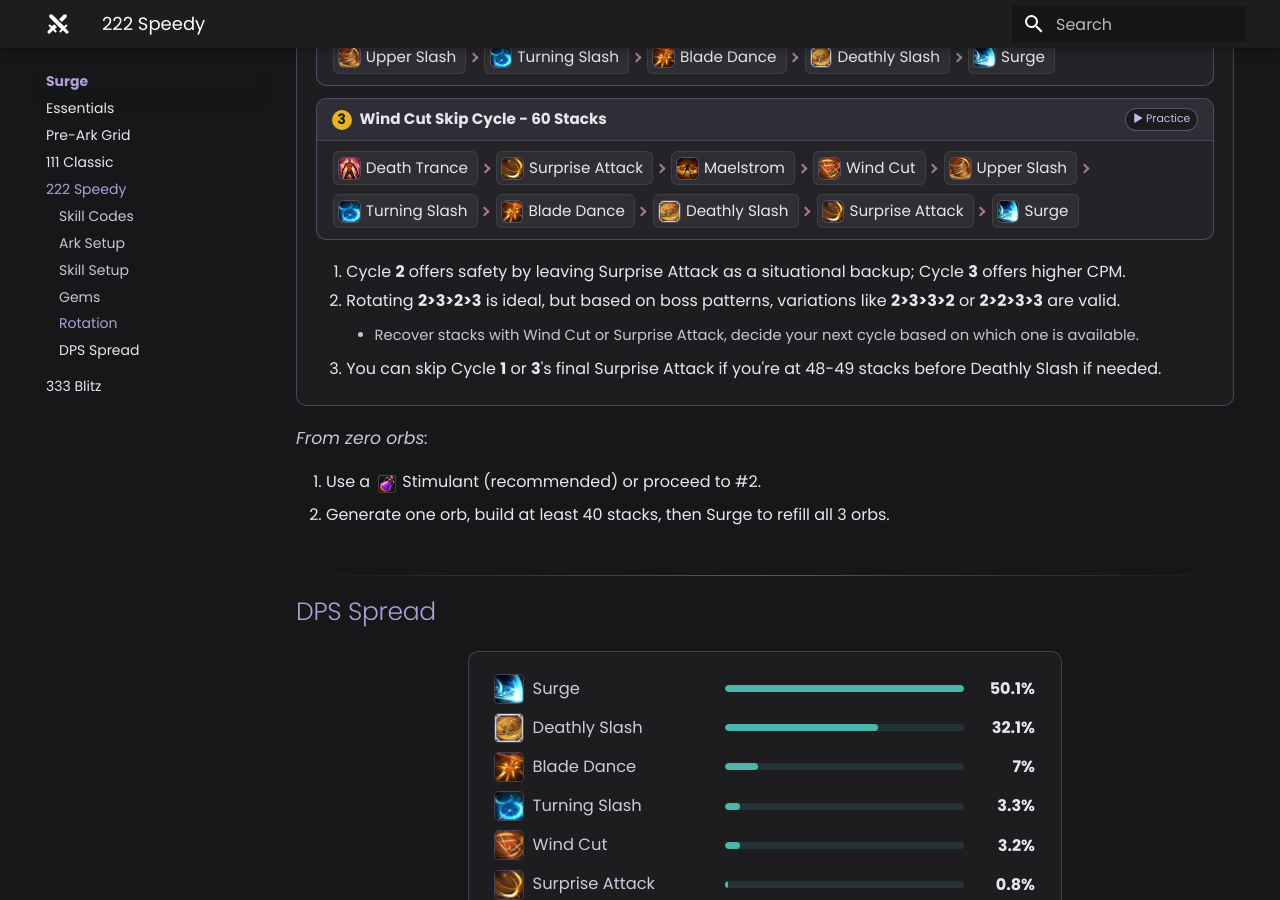
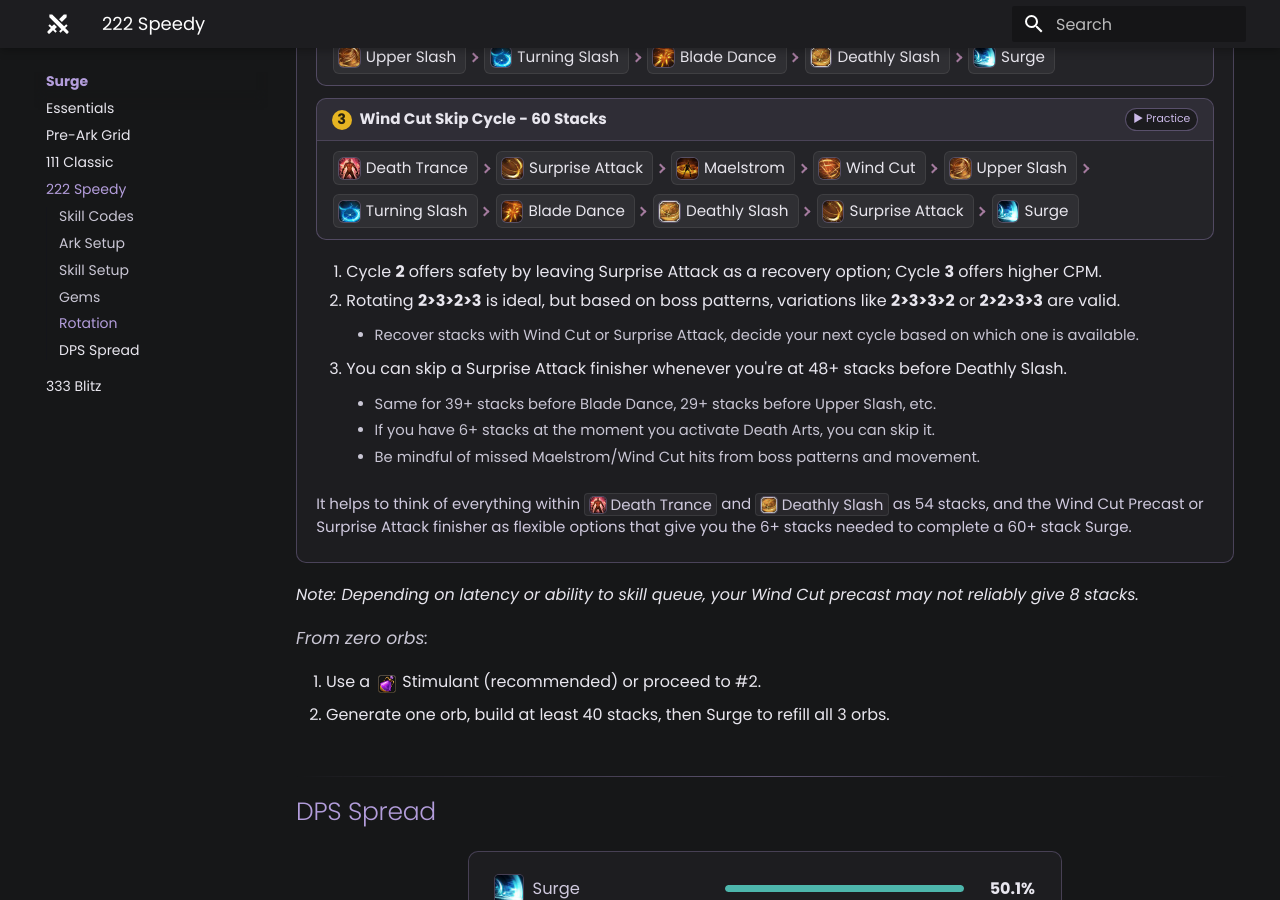
Before and after one commit to interlockme/deathblade, an MkDocs documentation site: the page built from docs/surge/222-speedy.md, in a window 1280 px wide and 900 px high, scrolled down 4161 px. Built offline with MkDocs 1.6.1 and Material for MkDocs 9.7.7, drawn with Linux system fonts in a browser that asks for light colours; plug-ins that fetch from the network failed and are left out.

Commit message:
expanded stack description

```diff
--- a/docs/surge/222-speedy.md
+++ b/docs/surge/222-speedy.md
@@ -322,14 +322,21 @@ Alternate between these two cycles as needed for ceiling DPS:
 </div>
 </div>
 
-1. Cycle **2** offers safety by leaving Surprise Attack as a situational backup; Cycle **3** offers higher CPM.
+1. Cycle **2** offers safety by leaving Surprise Attack as a recovery option; Cycle **3** offers higher CPM.
 2. Rotating **2>3>2>3** is ideal, but based on boss patterns, variations like **2>3>3>2** or **2>2>3>3** are valid.
-    - Recover stacks with Wind Cut or Surprise Attack, decide your next cycle based on which one is available.
-3. You can skip Cycle **1** or **3**'s final Surprise Attack if you're at 48-49 stacks before Deathly Slash if needed.
+      - Recover stacks with Wind Cut or Surprise Attack, decide your next cycle based on which one is available.
+3. You can skip a Surprise Attack finisher whenever you're at 48+ stacks before Deathly Slash.
+      - Same for 39+ stacks before Blade Dance, 29+ stacks before Upper Slash, etc.
+      - If you have 6+ stacks at the moment you activate Death Arts, you can skip it.
+      - Be mindful of missed Maelstrom/Wind Cut hits from boss patterns and movement.
+
+It helps to think of everything within <span class="skill-chip">![](../assets/shared/icon-deathtrance.png)Death Trance</span> and <span class="skill-chip">![](../assets/shared/icon-deathlyslash.png)Deathly Slash</span> as 54 stacks, and the Wind Cut Precast or Surprise Attack finisher as flexible options that give you the 6+ stacks needed to complete a 60+ stack Surge.
 </details>
 
 </div>
 </div>
+
+*Note: Depending on latency or ability to skill queue, your Wind Cut precast may not reliably give 8 stacks.*
 
 *From zero orbs:*
 { .lead }
```
